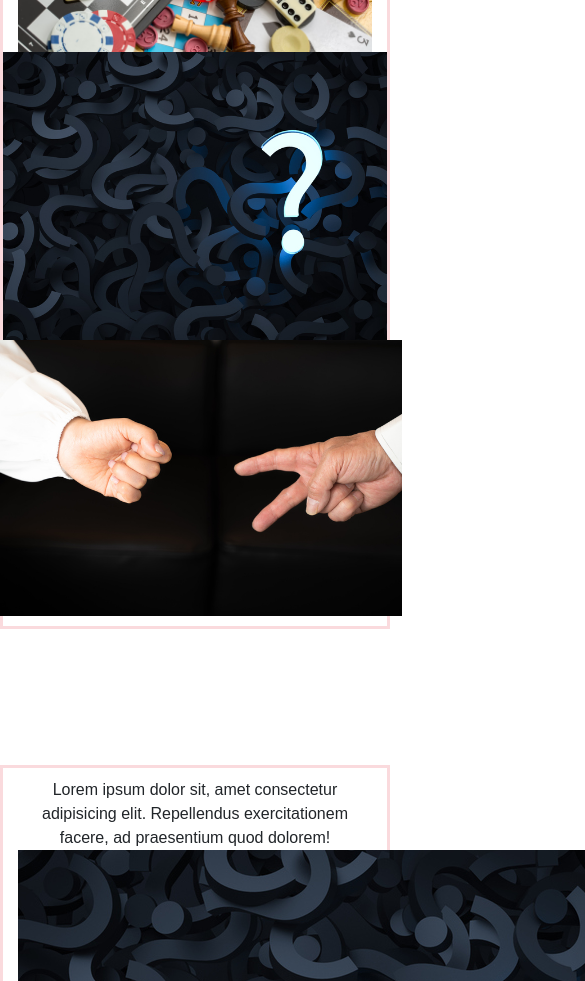
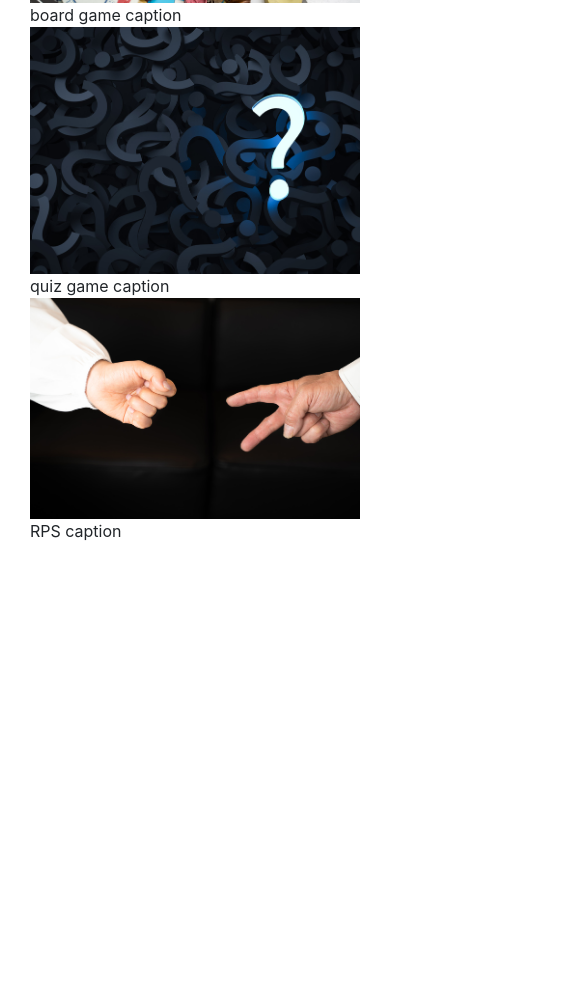
Before and after one commit to daddis29/Homework-2, a plain HTML site: page portfolio.html in a window 390 px wide. Shown: the part 423-1404 px from the top of the page, 585 px wide, since content can reach past the window. After the commit the page ends 1014 px from the top, so only its background shows below. Drawn offline with nearby package versions, Linux system fonts and the light colour scheme; files that its build step writes are made by us from their sources.

Commit message:
added media querie code

```diff
--- a/portfolio.html
+++ b/portfolio.html
@@ -46,38 +46,28 @@
       <div class="section-heading text-center">
         <h2>Portfolio</h2>
       </div>
-      <div class="row">
+
       <div class="col-12">
         <img src="Images/board-game.jpg" class="img-fluid" alt="Board Game Image">
+        <p class="m-0">board game caption</p>
       </div>
-        <div class="row">
+
       <div class="col-12">
         <img src="Images/quiz.jpg" class="img-fluid" alt="Quiz Game Image">
+        <p class="m-0">quiz game caption</p>
       </div>
 
-          <div class="row">
+
       <div class="col-12">
         <img src="Images/rock-paper-scissors.jpg" class="img-fluid" alt="Rock, Paper, Scissors">
+
+        <p class="m-0">RPS caption</p>
       </div>
 
     </div>
     </div>
-  </section>
 
-  <section class="about py-5">
-    <div class="container">
-      <div class=about-content">
-        <div class="about-description">
-          <p class="m-0">Lorem ipsum dolor sit, amet consectetur adipisicing elit. Repellendus exercitationem facere, ad
-            praesentium quod dolorem!</p>
 
-        </div>
-      </div>
-      <div class="about-image">
-        <img src="Images/quiz.jpg" alt="Quiz Show Image">
-      </div>
-    </div>
-  </section>
 
 
 </body>
--- a/style.css
+++ b/style.css
@@ -32,3 +32,21 @@ font-family: "Franklin Gothic Book", Arial, Helvetica, sans-serif;
     font-family: "Franklin Gothic Book", Arial, Helvetica, sans-serif;
     font-size: 16px;
   }
+
+
+
+  /*
+  These rules take effect when the browser's width
+  is either 768px or less.
+*/
+@media screen and (max-width: 768px) {
+    /* The body's bg color will be #333 */
+    body {
+      background-color: #333;
+    }
+
+    /* The wrapper's width will be 600px */
+    .wrapper {
+      width: 600px;
+    }
+  }
--- a/style2.css
+++ b/style2.css
@@ -24,13 +24,23 @@ font-family: "Franklin Gothic Book", Arial, Helvetica, sans-serif;
 }
 
 
+.col-12 {
+    width: 50%;
+}
 
-.container {
-    width: 300px;
-    border: 3px solid #fadadd;
-    padding: 10px;
-    margin: 20px;
-    text-align: center;
-    font-family: "Franklin Gothic Book", Arial, Helvetica, sans-serif;
-    font-size: 16px;
+
+/*
+  These rules take effect when the browser's width
+  is either 768px or less.
+*/
+@media screen and (max-width: 768px) {
+    /* The body's bg color will be #333 */
+    body {
+      background-color: #333;
+    }
+
+    /* The wrapper's width will be 600px */
+    .wrapper {
+      width: 600px;
+    }
   }
--- a/style3.css
+++ b/style3.css
@@ -38,3 +38,20 @@ form {
     font-family: "Franklin Gothic Book", Arial, Helvetica, sans-serif;
     font-size: 16px;
   }
+
+
+  /*
+  These rules take effect when the browser's width
+  is either 768px or less.
+*/
+@media screen and (max-width: 768px) {
+    /* The body's bg color will be #333 */
+    body {
+      background-color: #333;
+    }
+
+    /* The wrapper's width will be 600px */
+    .wrapper {
+      width: 600px;
+    }
+  }
```
Also changed, not shown: index.html (+1 -1 lines), mediaquerie-css.css (added). Lines whose indentation alone changed are shown as unchanged.
